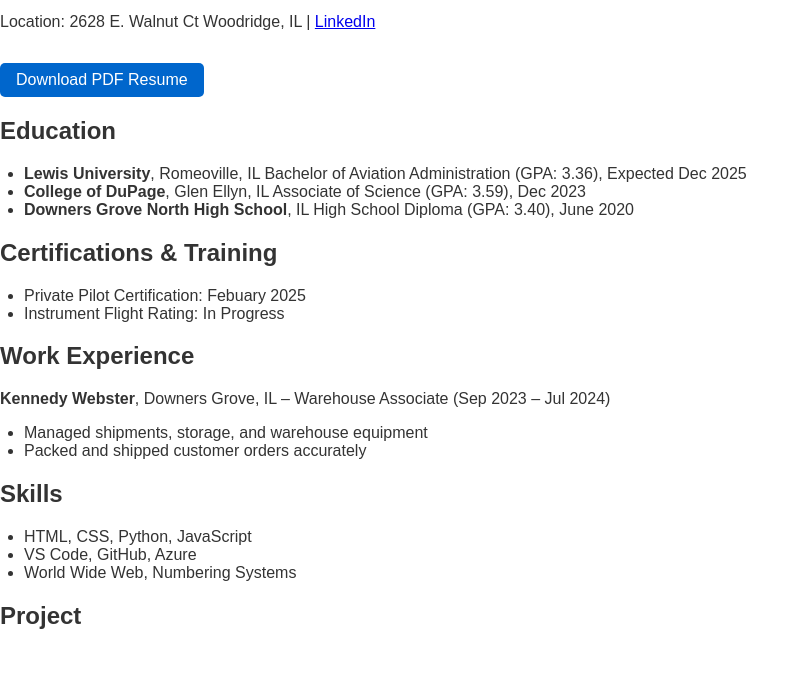
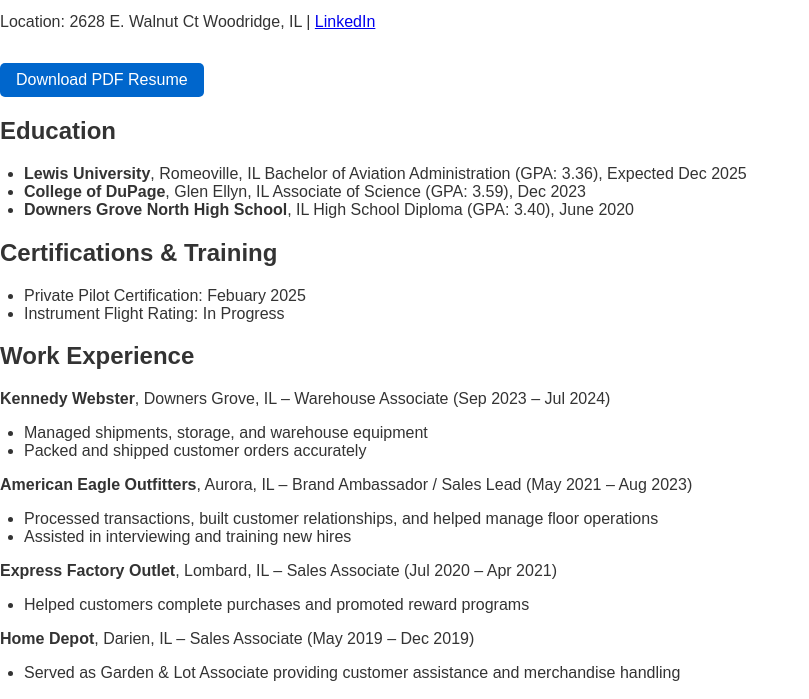
Before and after one commit to za1nahmed/web-resume, a plain HTML site: page index.html in a window 1280 px wide. Shown: the part 101-800 px from the top of the page, without its empty margins (0-809 px from the left). Drawn offline with Linux system fonts and the light colour scheme.

Commit message:
Update res

```diff
--- a/index.html
+++ b/index.html
@@ -25,15 +25,27 @@
       <li>Private Pilot Certification: Febuary 2025</li>
       <li>Instrument Flight Rating: In Progress</li>
     </ul>
-
     <h2>Work Experience</h2>
     <p><strong>Kennedy Webster</strong>, Downers Grove, IL – Warehouse Associate (Sep 2023 – Jul 2024)</p>
   <ul>
     <li>Managed shipments, storage, and warehouse equipment</li>
     <li>Packed and shipped customer orders accurately</li>
   </ul>
+  <p><strong>American Eagle Outfitters</strong>, Aurora, IL – Brand Ambassador / Sales Lead (May 2021 – Aug 2023)</p>
+  <ul>
+    <li>Processed transactions, built customer relationships, and helped manage floor operations</li>
+    <li>Assisted in interviewing and training new hires</li>
+  </ul>
+  <p><strong>Express Factory Outlet</strong>, Lombard, IL – Sales Associate (Jul 2020 – Apr 2021)</p>
+  <ul>
+    <li>Helped customers complete purchases and promoted reward programs</li>
+  </ul>
+  <p><strong>Home Depot</strong>, Darien, IL – Sales Associate (May 2019 – Dec 2019)</p>
+  <ul>
+    <li>Served as Garden & Lot Associate providing customer assistance and merchandise handling</li>
+  </ul>
 
-    <h2>Skills</h2>
+  <h2>Skills</h2>
     <ul>
       <li>HTML, CSS, Python, JavaScript</li>
       <li>VS Code, GitHub, Azure</li>
```
